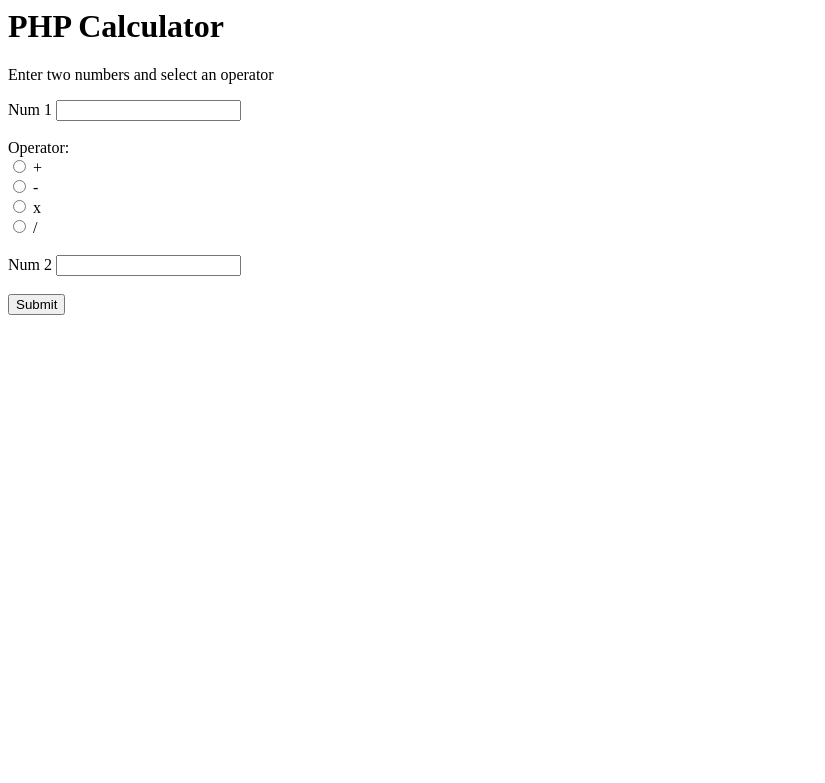
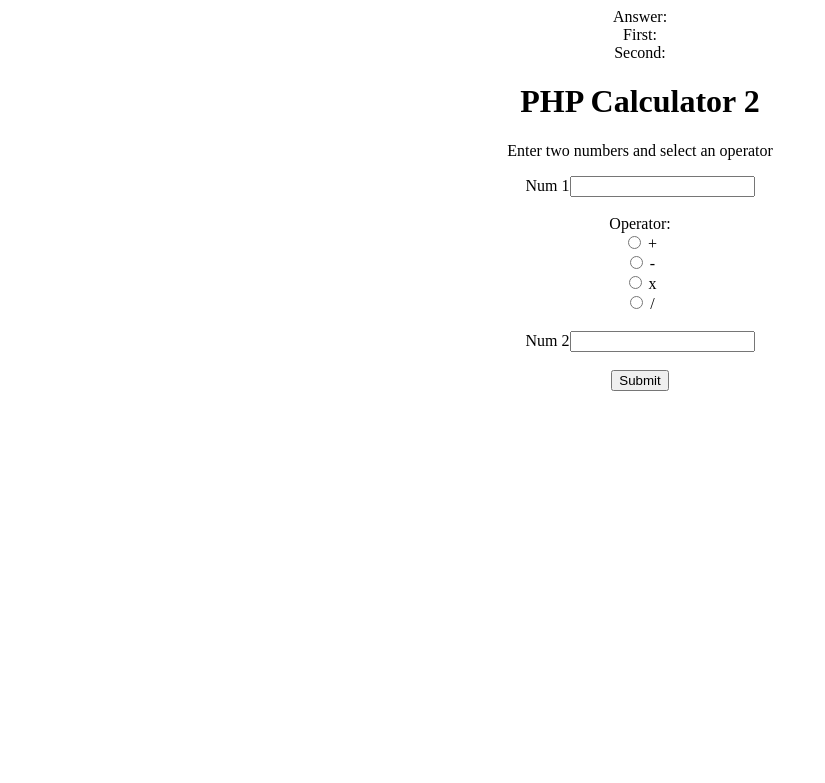
Before and after one commit to LucaNicotra4/DatabasesWebsite, a PHP site: page /Assignment2/calculator.php in a window 1280 px wide. Shown: the top 783 px of the page, without its empty margins (0-825 px from the left). Run offline with PHP 8.4, Linux system fonts and the light colour scheme; data that the repository does not hold is empty.

Commit message:
Homework 2 completion

```diff
--- a/Assignment2/calculator.php
+++ b/Assignment2/calculator.php
@@ -1,59 +1,103 @@
 <?php
 
-     $num1 = $_POST["num1"];
-     $num2 = $_POST["num2"];
-     $operator = $_POST["operator"];
-     if(isset($num1)){
+$answer = $_POST['answer'];
+$fillFirst = $_POST['fillFirst'];
+$fillSecond = $_POST['fillSecond'];
+echo "Answer: $answer <br>";
+echo "First: $fillFirst <br>";
+echo "Second: $fillSecond <br>";
+
+     //Main input form
+     echo "<html style='text-align:center'>";
+     echo "
+          <form method=\"POST\">
+               <h1>PHP Calculator 2</h1>
+               <p id=\"test\">Enter two numbers and select an operator</p>
+               <div id=\"bodyWrap\">
+                    <label for=\"num1\">Num 1</label>";
+                    if($fillFirst){
+                         echo "<input id=\"num1\" name=\"num1\" type=\"text\" value=$answer>";
+                    }else{
+                         echo "<input id=\"num1\" name=\"num1\" type=\"text\">";
+                    }
+     echo"
+                    <br><br>
+
+                    <div>Operator: </div>
+                    <input type=\"radio\" id=\"+\" name=\"operator\" value=\"+\">
+                    <label for=\"+\">+</label><br>
+                    <input type=\"radio\" id=\"-\" name=\"operator\" value=\"-\">
+                    <label for=\"-\">-</label><br>
+                    <input type=\"radio\" id=\"x\" name=\"operator\" value=\"x\">
+                    <label for=\"x\">x</label><br>
+                    <input type=\"radio\" id=\"/\" name=\"operator\" value=\"/\">
+                    <label for=\"/\">/</label>
+                    <br><br>
+
+                    <label for=\"num2\">Num 2</label>";
+                    if($fillSecond){
+                         echo "<input id=\"num2\" name=\"num2\" type=\"text\" value=$answer>";
+                    }else{
+                         echo "<input id=\"num2\" name=\"num2\" type=\"text\">";
+                    }
+     echo "
+                    <br><br>
+
+                    <input type='hidden' name='answer' value=$answer>
+                    <input type='hidden' name='answer' value=$fillFirst>
+                    <input type='hidden' name='answer' value=$fillSecond>
+                    <input type=\"submit\" name=\"submit1\">
+               </div>
+          </form>
+     ";
+
+     //Handling first form
+     if($_POST['submit1']){
+          $num1= $_POST["num1"];
+          $num2= $_POST["num2"];
+          $operator = $_POST["operator"];
+          $answer = $_POST["answer"];
           echo $num1;
           echo " ".$operator;
           echo " ".$num2;
           ?><br><?php
-
           if($operator == "+"){
-               $sum = $num1 + $num2;
-               echo "Answer: ".$sum;
+               $answer = $num1 + $num2;
+               echo "Answer: ".$answer;
           }else if($operator == "-"){
-               $sum = $num1 - $num2;
-               echo "Answer: ".$sum;
+               $answer = $num1 - $num2;
+               echo "Answer: ".$answer;
           }else if($operator == "x"){
-               $product = $num1 * $num2;
-               echo "Answer: ".$product;
+               $answer = $num1 * $num2;
+               echo "Answer: ".$answer;
           }else if($operator == "/"){
-               $divisor = $num1 / $num2;
-               echo "Answer: ".$divisor;
+               $answer = $num1 / $num2;
+               echo "Answer: ".$answer;
           }else{
                echo "Invalid operator";
           }
-     }else{
+     }
 
+     //Second form (first button)
+     if(isset($answer)) {
+          echo "
+               <form method='POST'>
+                    <input type='hidden' name='answer' value=$answer>
+                    <input type='hidden' name='fillFirst' value=$answer>
+                    <input type='submit' name='submit2' value='Add $answer to Box 1'>
+               </form>
+          ";
+     }
+
+     //Third form (second button)
+     if(isset($answer)) {
+          echo "
+          <form method='POST'>
+               <input type='hidden' name='answer' value=$answer>
+               <input type='hidden' name='fillSecond' value=$answer>
+               <input type='submit' name='submit3' value='Add $answer to Box 2'>
+          </form>
+          ";
      }
 
 ?>
-
-<!-- action="calculator_action.php" -->
-<form method="POST">
-          <h1>PHP Calculator</h1>
-          <p id="test">Enter two numbers and select an operator</p>
-          <div id="bodyWrap">
-               <label for="num1">Num 1</label>
-               <input id="num1" name="num1" type="text">
-               <br><br>
-
-               <div>Operator: </div>
-               <input type="radio" id="+" name="operator" value="+">
-               <label for="+">+</label><br>
-               <input type="radio" id="-" name="operator" value="-">
-               <label for="-">-</label><br>
-               <input type="radio" id="x" name="operator" value="x">
-               <label for="x">x</label><br>
-               <input type="radio" id="/" name="operator" value="/">
-               <label for="/">/</label>
-               <br><br>
-
-               <label for="num2">Num 2</label>
-               <input id="num2" name="num2" type="text">
-               <br><br>
-
-               <input type="submit" name="submit">
-          </div>
-</form>
```
